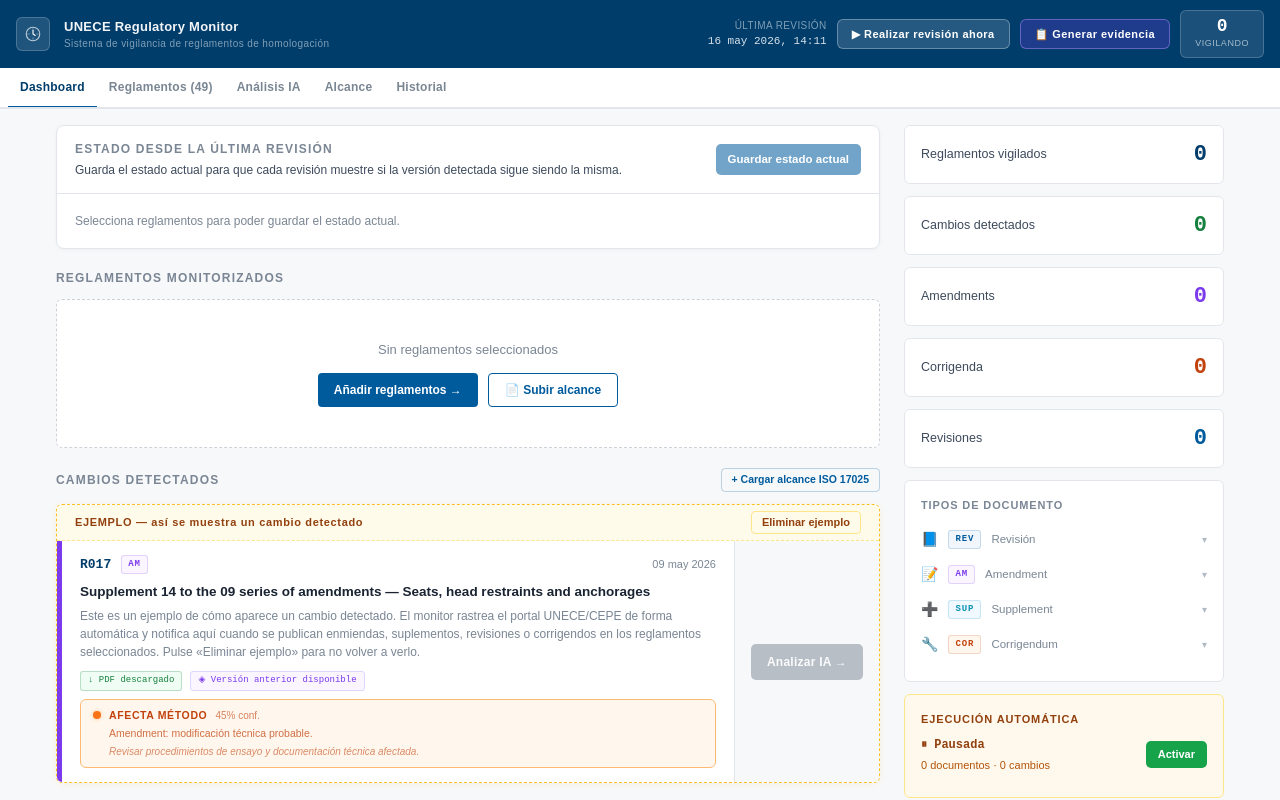
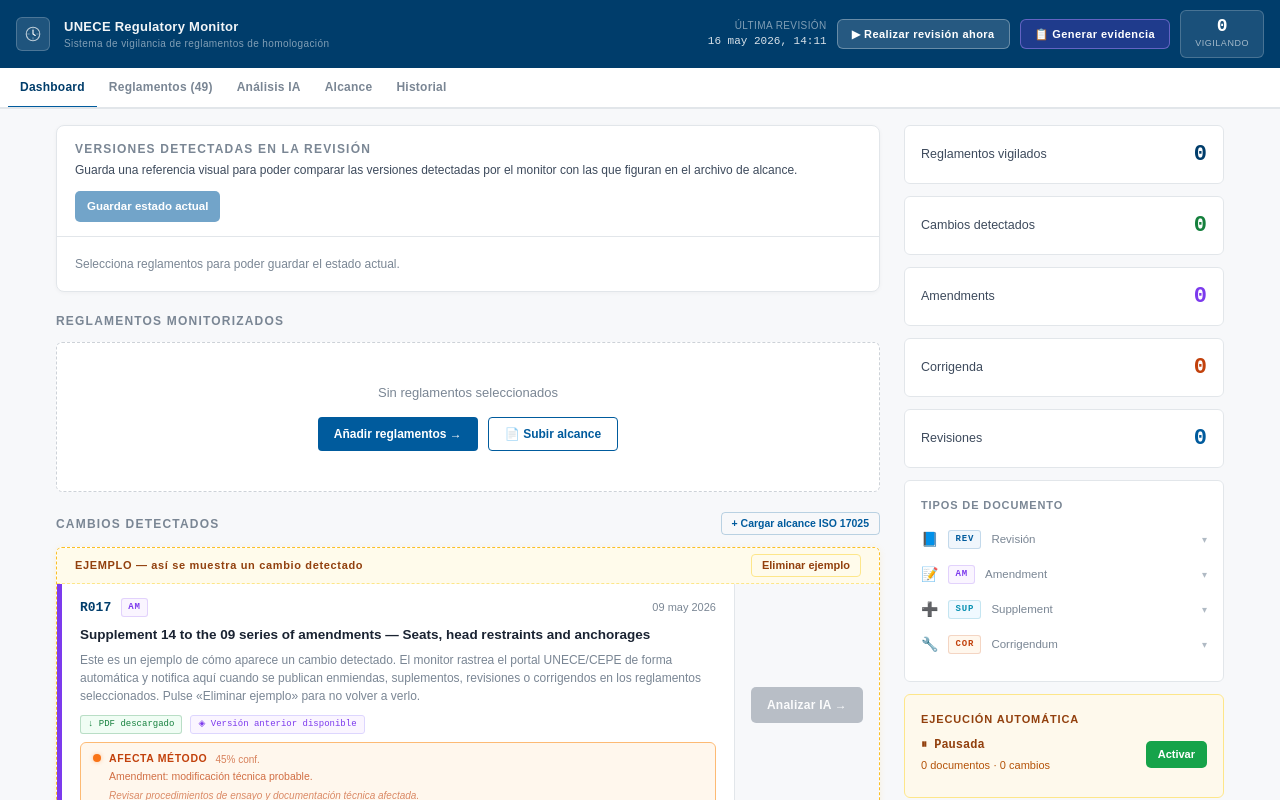
Before and after one commit to kamizuke/unece-monitor, a Next.js app: page / in a window 1280 px wide. Shown: the top 800 px of the page. Built offline with nearby package versions, Linux system fonts and the light colour scheme.

Commit message:
Clarify review version wording

```diff
--- a/app/UneceApp.tsx
+++ b/app/UneceApp.tsx
@@ -1095,9 +1095,9 @@
                 <div style={{ background:"#f0fdf4", border:"1.5px solid #86efac", borderRadius:8, padding:"14px 18px", display:"flex", gap:14, alignItems:"flex-start", animation:"fadeUp .3s ease" }}>
                   <span style={{ fontSize:22, lineHeight:1 }}>📍</span>
                   <div style={{ flex:1 }}>
-                    <div style={{ fontWeight:700, fontSize:13, color:"#166534", marginBottom:3 }}>Estado desde la última revisión guardado</div>
+                    <div style={{ fontWeight:700, fontSize:13, color:"#166534", marginBottom:3 }}>Estado inicial guardado</div>
                     <div style={{ fontSize:12, color:"#15803d", lineHeight:1.5 }}>
-                      Esta primera revisión captura el estado actual de los reglamentos seleccionados. No se esperan cambios detectados todavía — a partir de ahora el monitor comparará cada nueva revisión con el estado desde la última revisión y alertará cuando aparezcan modificaciones.
+                      Esta primera revisión captura el estado actual de los reglamentos seleccionados. No se esperan cambios detectados todavía — a partir de ahora el monitor detectará novedades en cada revisión y alertará cuando aparezcan modificaciones.
                     </div>
                   </div>
                   <button onClick={() => setShowBaselineBanner(false)} style={{ background:"none", border:"none", cursor:"pointer", color:"#16a34a", fontSize:16, lineHeight:1, padding:0, flexShrink:0 }} title="Cerrar">✕</button>
@@ -1109,18 +1109,18 @@
                 <div style={{ padding:"14px 18px", borderBottom:`1px solid ${T.border}`, display:"flex", justifyContent:"space-between", gap:12, alignItems:"center", flexWrap:"wrap" as const }}>
                   <div>
                     <h2 style={{ fontFamily:T.sans, fontSize:12, fontWeight:700, color:T.muted, letterSpacing:"0.1em", textTransform:"uppercase" as const, margin:"0 0 4px" }}>
-                      Estado desde la última revisión
+                      Versiones detectadas en la revisión
                     </h2>
                     <div style={{ fontSize:12, color:T.body, lineHeight:1.45 }}>
                       {baselineSnapshot
-                        ? <>Estado guardado el {new Date(baselineSnapshot.createdAt).toLocaleString("es-ES", { day:"2-digit", month:"short", year:"numeric", hour:"2-digit", minute:"2-digit", timeZone:"Europe/Madrid" })}. Cada revisión compara la versión actual contra ese estado.</>
-                        : "Guarda el estado actual para que cada revisión muestre si la versión detectada sigue siendo la misma."}
+                        ? <>Referencia visual guardada el {new Date(baselineSnapshot.createdAt).toLocaleString("es-ES", { day:"2-digit", month:"short", year:"numeric", hour:"2-digit", minute:"2-digit", timeZone:"Europe/Madrid" })}. El monitor detecta novedades en cada revisión; esta tabla muestra las versiones detectadas para poder compararlas con el archivo de alcance.</>
+                        : "Guarda una referencia visual para poder comparar las versiones detectadas por el monitor con las que figuran en el archivo de alcance."}
                     </div>
                   </div>
                   <div style={{ display:"flex", gap:8, alignItems:"center", flexWrap:"wrap" as const }}>
                     {baselineSnapshot && (
                       <span style={{ fontFamily:T.mono, fontSize:11, fontWeight:700, color:baselineChangedCount > 0 ? "#c2410c" : T.ok, background:baselineChangedCount > 0 ? "#fff7ed" : T.okBg, border:`1px solid ${baselineChangedCount > 0 ? "#fdba74" : "#bbf7d0"}`, borderRadius:4, padding:"5px 9px" }}>
-                        {baselineChangedCount > 0 ? `${baselineChangedCount} con nueva versión` : "Todo igual que la última revisión"}
+                        {baselineChangedCount > 0 ? `${baselineChangedCount} con nueva versión` : "Sin nueva versión detectada"}
                       </span>
                     )}
                     <button
```
